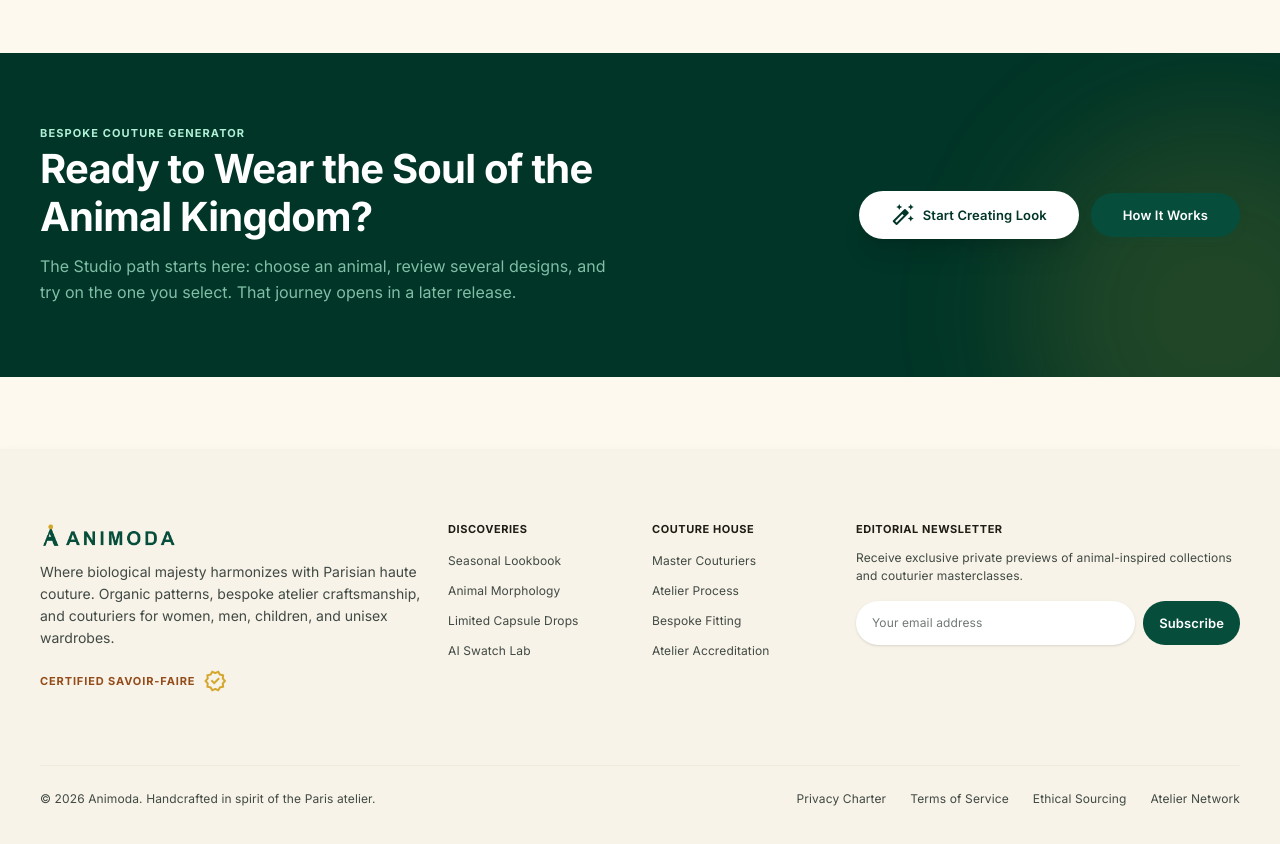
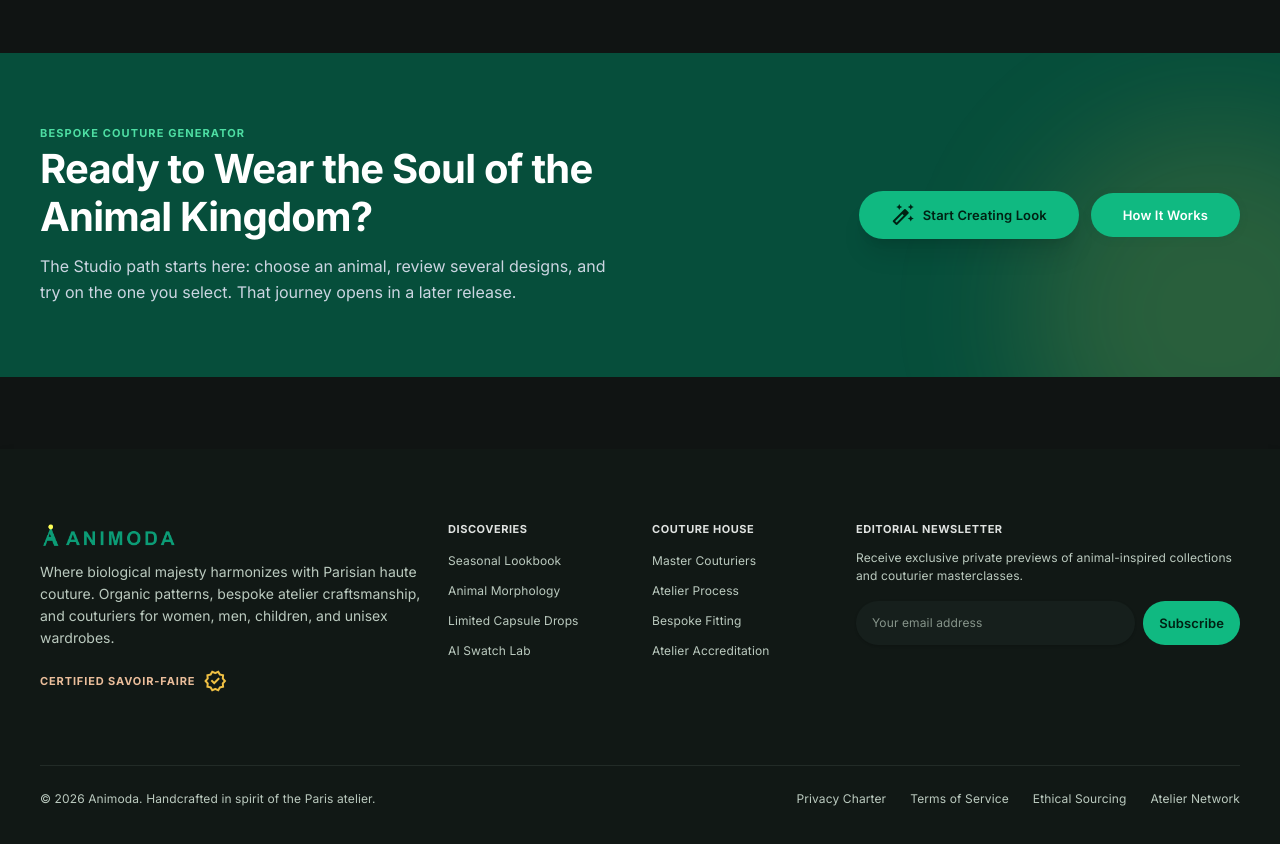
Before and after one commit to jzzmatt/animoda, a Next.js app: page / in a window 1280 px wide. Shown: the part 3440-4284 px from the top of the page. Built offline with nearby package versions, Linux system fonts and the light colour scheme.

Commit message:
Open the first visit in the Obsidian Atelier edition.
A saved light or dark choice still wins. When no choice is stored, the page and the edition toggle start on the dark edition.

Co-authored-by: jzzmatt <jzzmatt@users.noreply.github.com>

```diff
--- a/app/layout.tsx
+++ b/app/layout.tsx
@@ -38,13 +38,13 @@ export default function RootLayout({ children }: Readonly<{ children: React.Reac
   return (
     <html
       lang="en"
-      data-theme="light"
+      data-theme="dark"
       suppressHydrationWarning
       className={`${inter.variable} ${playfair.variable}`}
     >
       <body>
         <Script id="animoda-theme" strategy="beforeInteractive">
-          {`try{var t=localStorage.getItem("animoda-theme");if(t==="dark"||t==="light")document.documentElement.dataset.theme=t;}catch(e){}`}
+          {`try{var k="animoda-theme";var t=localStorage.getItem(k);if(t!=="dark"&&t!=="light"){t="dark";localStorage.setItem(k,t);}document.documentElement.dataset.theme=t;}catch(e){}`}
         </Script>
         {/* The approved Stitch screens use Material Symbols. next/font does not ship this icon font. */}
         {/* eslint-disable-next-line @next/next/no-page-custom-font */}
--- a/src/components/layout/theme-toggle.tsx
+++ b/src/components/layout/theme-toggle.tsx
@@ -29,7 +29,7 @@ function applyTheme(theme: Theme) {
 }
 
 export function ThemeToggle() {
-  const theme = useSyncExternalStore(subscribe, readTheme, () => "light" as const);
+  const theme = useSyncExternalStore(subscribe, readTheme, () => "dark" as const);
 
   return (
     <div
```
Also changed, not shown: 2 other files (tests, documents, lock files or other folders).
